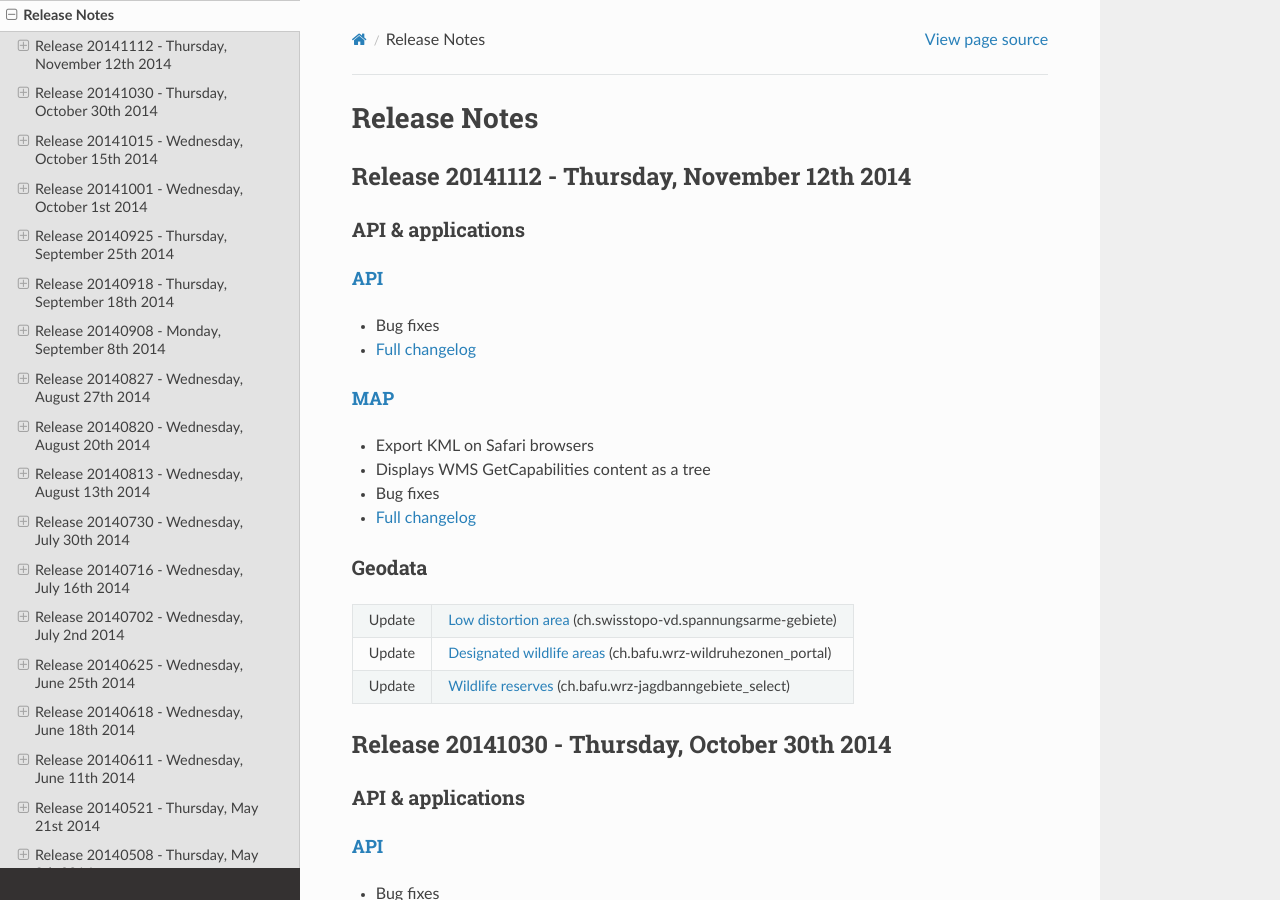
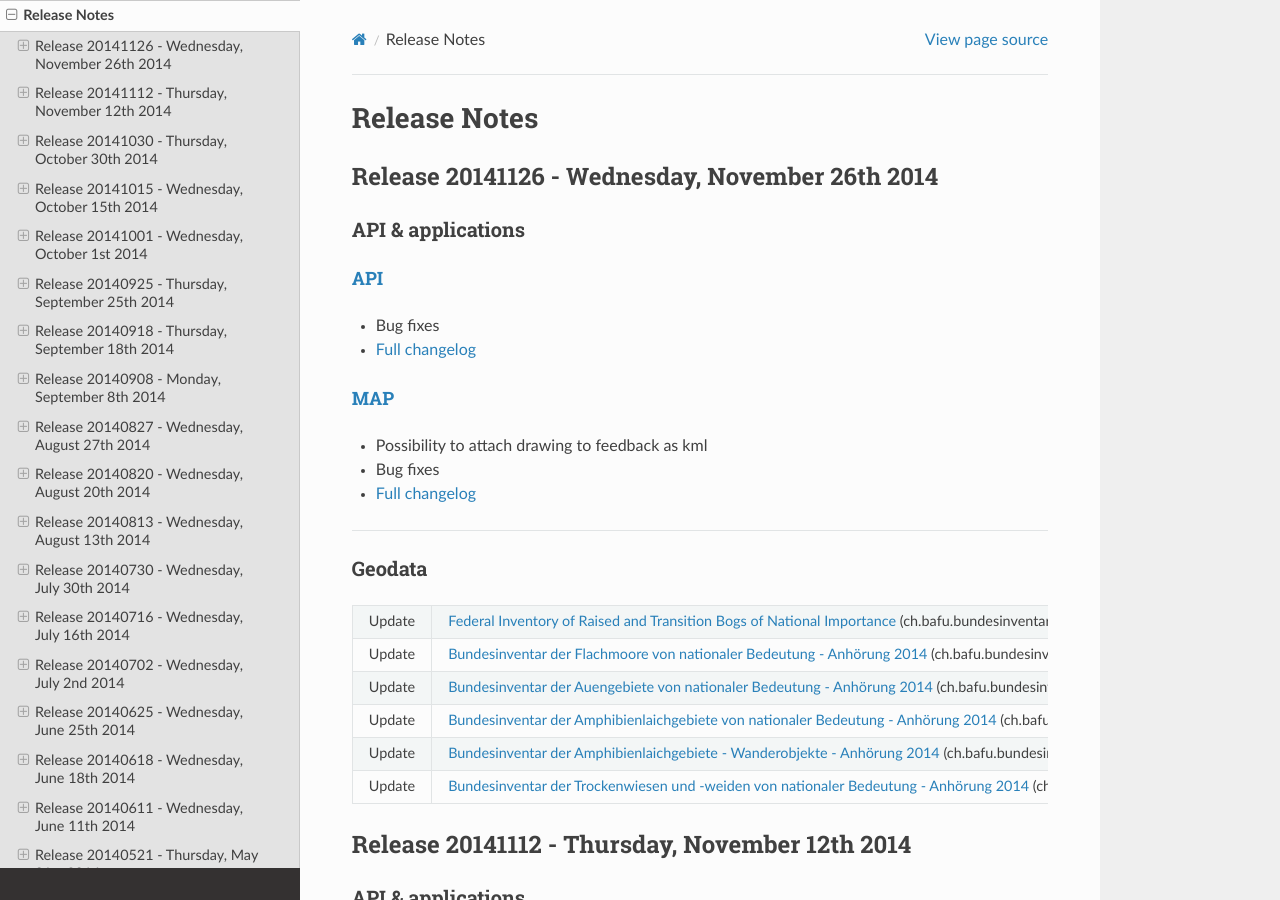
Before and after one commit to swisstopo-test/doc-chsdi3, a Sphinx documentation site: the page built from source/releasenotes/index.rst, in a window 1280 px wide and 900 px high. Built offline with Sphinx 7.4.7 and the Read the Docs theme 2.0.0, drawn with Linux system fonts in a browser that asks for light colours.

Commit message:
Release notes for deploy of 2014.11.26

```diff
--- a/source/releasenotes/index.rst
+++ b/source/releasenotes/index.rst
@@ -8,6 +8,47 @@
 
 Release Notes
 =============
+
+.. _releasenotes_20141126:
+
+Release 20141126 - Wednesday, November 26th 2014
+-----------------------------------------------
+
+API & applications
+******************
+
+`API <//api3.geo.admin.ch>`__
+'''''''''''''''''''''''''''''
+
+- Bug fixes
+- `Full changelog <https://github.com/geoadmin/mf-chsdi3/compare/r_141112...r_141126>`__
+
+`MAP <//map.geo.admin.ch>`__
+'''''''''''''''''''''''''''''
+
+- Possibility to attach drawing to feedback as kml
+- Bug fixes
+- `Full changelog <https://github.com/geoadmin/mf-geoadmin3/compare/r_141112...r_141126>`__
+
+*****************
+
+Geodata
+*******
+
++--------+------------------------------------------------------------------------------------------------------------------------------------------------------------------------------------------------------------------------------------------------------+
+| Update | `Federal Inventory of Raised and Transition Bogs of National Importance <//map.geo.admin.ch/?layers=ch.bafu.bundesinventare-hochmoore>`__ (ch.bafu.bundesinventare-hochmoore)                                                                        |
++--------+------------------------------------------------------------------------------------------------------------------------------------------------------------------------------------------------------------------------------------------------------+
+| Update | `Bundesinventar der Flachmoore von nationaler Bedeutung - Anhörung 2014 <//map.geo.admin.ch/?layers=ch.bafu.bundesinventare-flachmoore_anhoerung>`__ (ch.bafu.bundesinventare-flachmoore_anhoerung)                                                  |
++--------+------------------------------------------------------------------------------------------------------------------------------------------------------------------------------------------------------------------------------------------------------+
+| Update | `Bundesinventar der Auengebiete von nationaler Bedeutung - Anhörung 2014 <//map.geo.admin.ch/?layers=ch.bafu.bundesinventare-auen_anhoerung>`__ (ch.bafu.bundesinventare-auen_anhoerung)                                                             |
++--------+------------------------------------------------------------------------------------------------------------------------------------------------------------------------------------------------------------------------------------------------------+
+| Update | `Bundesinventar der Amphibienlaichgebiete von nationaler Bedeutung - Anhörung 2014 <//map.geo.admin.ch/?layers=ch.bafu.bundesinventare-amphibien_anhoerung>`__ (ch.bafu.bundesinventare-amphibien_anhoerung)                                         |
++--------+------------------------------------------------------------------------------------------------------------------------------------------------------------------------------------------------------------------------------------------------------+
+| Update | `Bundesinventar der Amphibienlaichgebiete - Wanderobjekte - Anhörung 2014 <//map.geo.admin.ch/?layers=ch.bafu.bundesinventare-amphibien_wanderobjekte_anhoerung>`__ (ch.bafu.bundesinventare-amphibien_wanderobjekte_anhoerung)                      |
++--------+------------------------------------------------------------------------------------------------------------------------------------------------------------------------------------------------------------------------------------------------------+
+| Update | `Bundesinventar der Trockenwiesen und -weiden von nationaler Bedeutung - Anhörung 2014 <//map.geo.admin.ch/?layers=ch.bafu.bundesinventare-trockenwiesen_trockenweiden_anhoerung>`__ (ch.bafu.bundesinventare-trockenwiesen_trockenweiden_anhoerung) |
++--------+------------------------------------------------------------------------------------------------------------------------------------------------------------------------------------------------------------------------------------------------------+
+
 
 .. _releasenotes_20141112:
 
```
